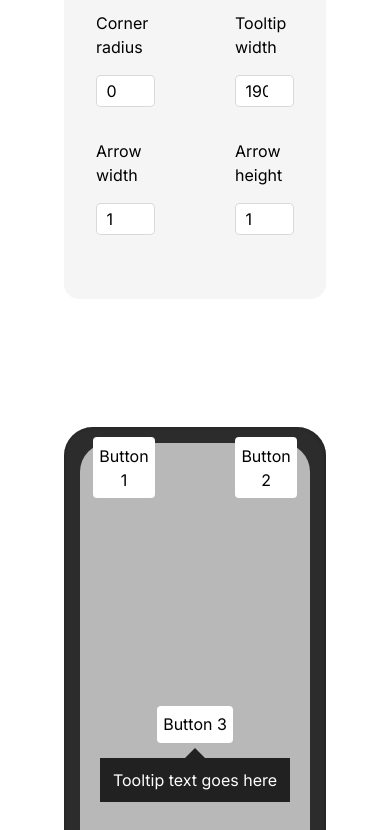
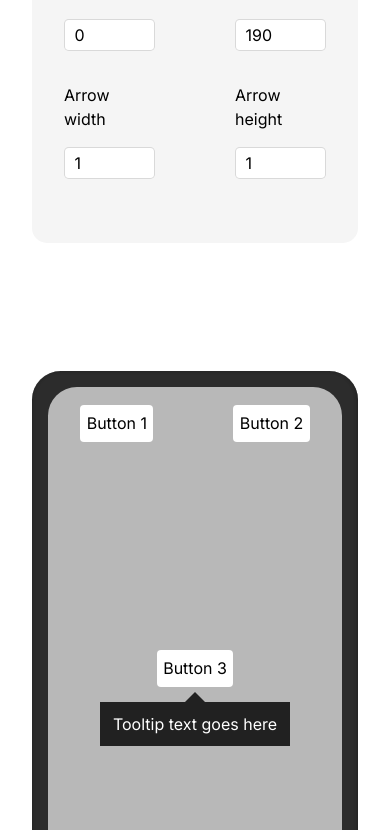
Before and after one commit to AbhayJha24/plotline-tooltip, a Next.js app: page / in a window 390 px wide. Shown: the part 629-1459 px from the top of the page. Built offline with nearby package versions, Linux system fonts and the light colour scheme.

Commit message:
Responsiveness tested upto Iphone SE 375px

```diff
--- a/app/css/main.module.css
+++ b/app/css/main.module.css
@@ -6,3 +6,14 @@
     flex-wrap: wrap;
     padding: 4rem;
 }
+
+@media screen and (max-width: 500px){
+    .main{
+        display: flex;
+        align-items: center;
+        justify-content: center;
+        gap: 8rem;
+        flex-wrap: wrap;
+        padding: 2rem;
+    }
+}
```
